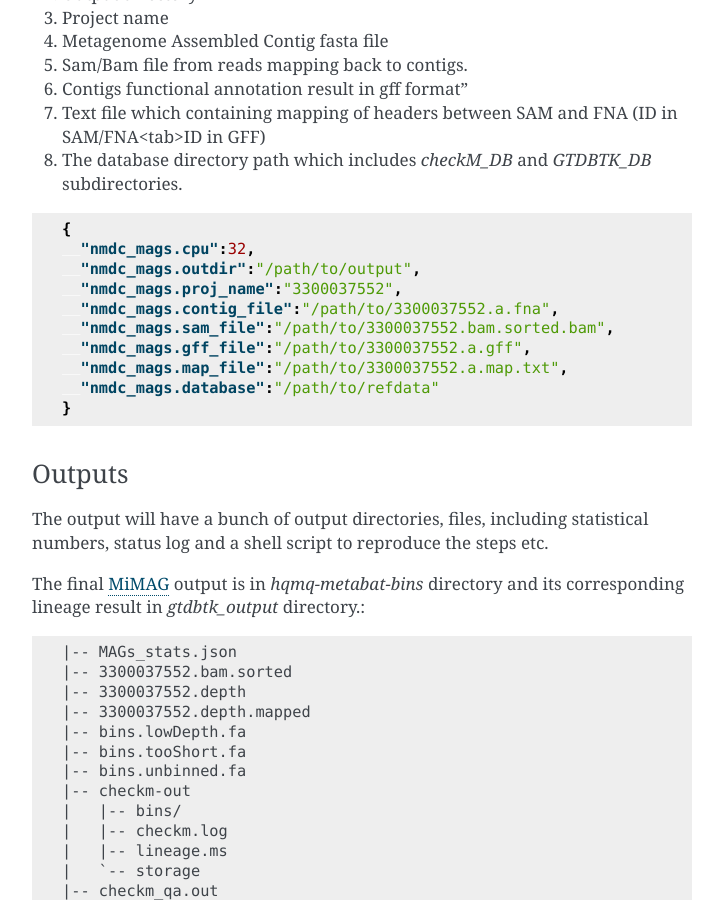
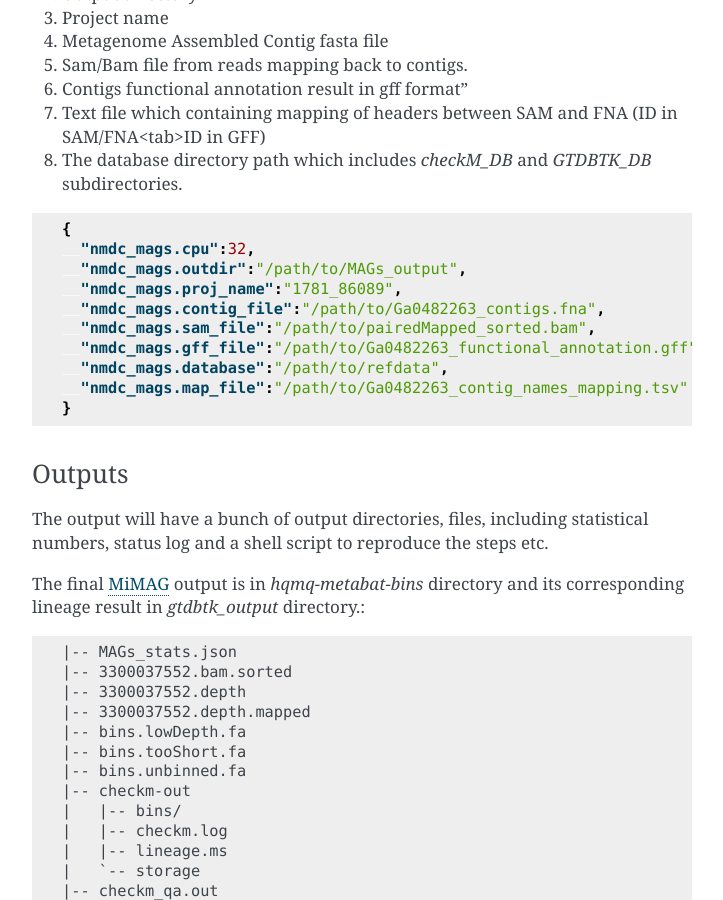
Before and after one commit to microbiomedata/metaMAGs, a Sphinx documentation site: the page built from docs/index.rst, in a window 1280 px wide and 900 px high, scrolled down 2132 px. Shown: the whole window, without its empty margins (388-1111 px from the left). Built offline with Sphinx 7.4.7, drawn with Linux system fonts in a browser that asks for light colours.

Commit message:
udpate example input josn

```diff
--- a/docs/index.rst
+++ b/docs/index.rst
@@ -85,16 +85,17 @@ A json files with following entries:
 
 .. code-block:: JSON
 
-	{
-	  "nmdc_mags.cpu":32,
-	  "nmdc_mags.outdir":"/path/to/output",
-	  "nmdc_mags.proj_name":"3300037552",
-	  "nmdc_mags.contig_file":"/path/to/3300037552.a.fna",
-	  "nmdc_mags.sam_file":"/path/to/3300037552.bam.sorted.bam",
-	  "nmdc_mags.gff_file":"/path/to/3300037552.a.gff",
-	  "nmdc_mags.map_file":"/path/to/3300037552.a.map.txt",
-	  "nmdc_mags.database":"/path/to/refdata"
-	}
+        {
+          "nmdc_mags.cpu":32,
+          "nmdc_mags.outdir":"/path/to/MAGs_output",
+          "nmdc_mags.proj_name":"1781_86089",
+          "nmdc_mags.contig_file":"/path/to/Ga0482263_contigs.fna",
+          "nmdc_mags.sam_file":"/path/to/pairedMapped_sorted.bam",
+          "nmdc_mags.gff_file":"/path/to/Ga0482263_functional_annotation.gff",
+          "nmdc_mags.database":"/path/to/refdata",
+          "nmdc_mags.map_file":"/path/to/Ga0482263_contig_names_mapping.tsv"
+        }
+
 
 Outputs
 ~~~~~~~
```
